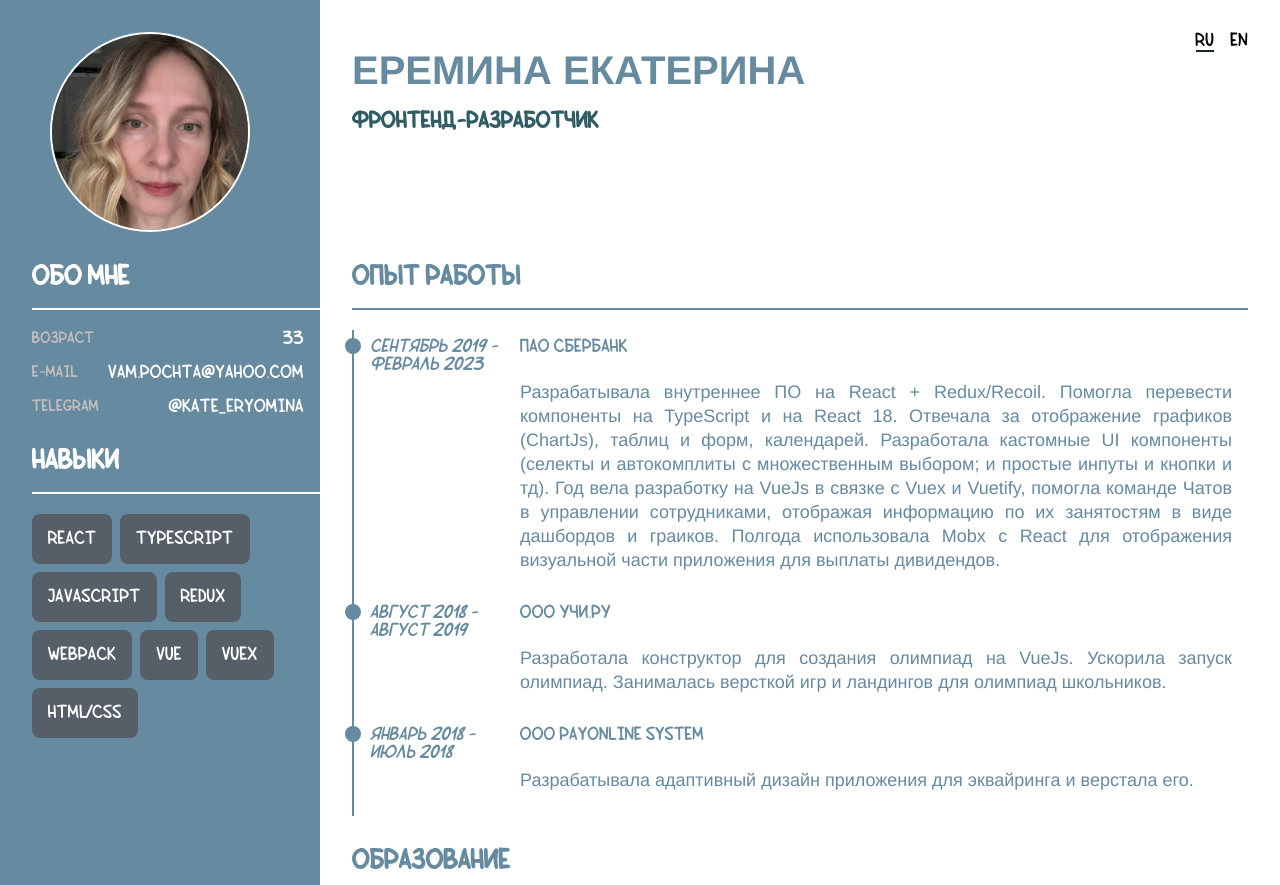
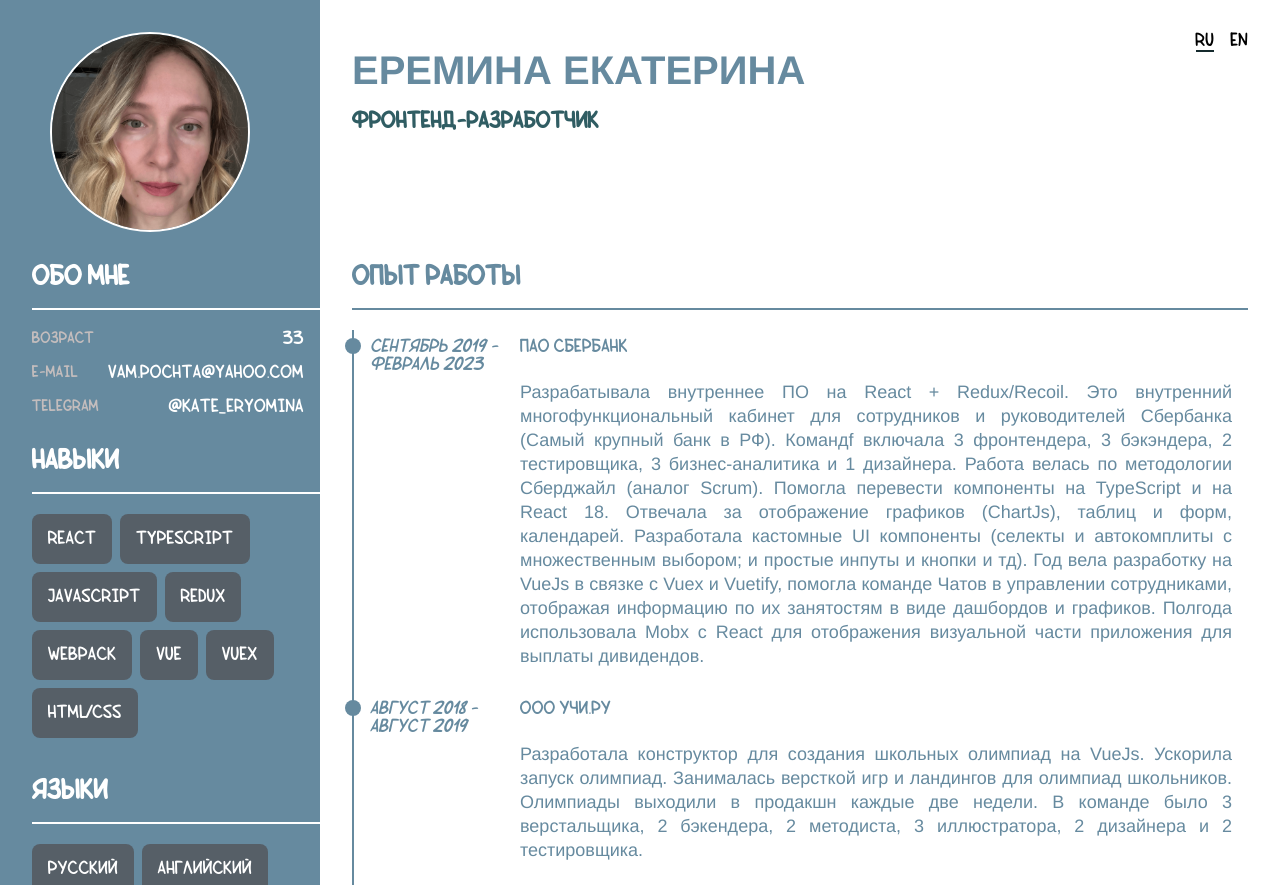
Before and after one commit to Kate9090/cv, a React (Create React App) app: page / in a window 1280 px wide. Shown: the top 885 px of the page. Built offline with nearby package versions, Linux system fonts and the light colour scheme.

Commit message:
adds description

```diff
--- a/src/Left/Left.jsx
+++ b/src/Left/Left.jsx
@@ -13,7 +13,7 @@ const LeftContent = ({lang}) => {
 			<div className={styles.Left__TitleInfo}>
 				<div className={styles.Left__ImageWrapper}>
 					<div className={styles.Left__Image}>
-					<img  className={styles.Left__Img} src={ava} alt='avatar' style={{width: 200, height: 200}} />
+						<img src={ava} alt='avatar' style={{width: 200, height: 200}} />
 					</div>
 				</div>
 				<section className={styles.Left__TitleName}>
@@ -58,6 +58,16 @@ const LeftContent = ({lang}) => {
 					<p className={styles.Left__Skill}>Html/Css</p>
 				</div>
 			</section>
+
+			<section className={styles.Left__Contacts}>
+				<h1 className={styles.Left__Title}>{DICTIONARY[`${lang}`].languages}</h1>
+				<div className={styles.Left__SkillWrapper}>
+					<p className={styles.Left__Skill}>{DICTIONARY[`${lang}`].rus}</p>
+
+					<p className={styles.Left__Skill}>{DICTIONARY[`${lang}`].english}</p>
+
+				</div>
+			</section>
 		</div>
 	)
 }
--- a/src/commons/dictionary.js
+++ b/src/commons/dictionary.js
@@ -14,17 +14,20 @@ const DICTIONARY = {
 		july: 'Июль',
 		june: 'Июнь',
 		sberbank: 'ПАО Сбербанк',
-		sberbank_expirience: `Разрабатывала внутреннее ПО на React + Redux/Recoil. Помогла перевести компоненты на TypeScript и на React 18. Отвечала за отображение графиков (ChartJs), таблиц и форм, календарей. Разработала кастомные UI компоненты (селекты и автокомплиты с множественным выбором; и простые инпуты и кнопки и тд). Год вела разработку на VueJs в связке с Vuex и Vuetify, помогла команде Чатов в управлении сотрудниками, отображая информацию по их занятостям в виде дашбордов и граиков. Полгода использовала Mobx с React для отображения визуальной части приложения для выплаты дивидендов.`,
+		sberbank_expirience: `Разрабатывала внутреннее ПО на React + Redux/Recoil. Это внутренний многофункциональный кабинет для сотрудников и руководителей Сбербанка (Самый крупный банк в РФ). Командf включала 3 фронтендера, 3 бэкэндера, 2 тестировщика, 3 бизнес-аналитика и 1 дизайнера. Работа велась по методологии Сберджайл (аналог Scrum). Помогла перевести компоненты на TypeScript и на React 18. Отвечала за отображение графиков (ChartJs), таблиц и форм, календарей. Разработала кастомные UI компоненты (селекты и автокомплиты с множественным выбором; и простые инпуты и кнопки и тд). Год вела разработку на VueJs в связке с Vuex и Vuetify, помогла команде Чатов в управлении сотрудниками, отображая информацию по их занятостям в виде дашбордов и графиков. Полгода использовала Mobx с React для отображения визуальной части приложения для выплаты дивидендов.`,
 		uchiRu: 'ООО Учи.ру',
-		uchiRu_expirience: 'Разработала конструктор для создания олимпиад на VueJs. Ускорила запуск олимпиад. Занималась версткой игр и ландингов для олимпиад школьников.',
+		uchiRu_expirience: 'Разработала конструктор для создания школьных олимпиад на VueJs. Ускорила запуск олимпиад. Занималась версткой игр и ландингов для олимпиад школьников. Олимпиады выходили в продакшн каждые две недели. В команде было 3 верстальщика, 2 бэкендера, 2 методиста, 3 иллюстратора, 2 дизайнера и 2 тестировщика.',
 		payOnline: 'ООО PayOnline System',
-		payOnline_expirience: 'Разрабатывала адаптивный дизайн приложения для эквайринга и верстала его. ',
+		payOnline_expirience: 'Разрабатывала адаптивный дизайн приложения для эквайринга и верстала его. В команде было 1 фронтендер, 1 верстальщик и 5 бэкендеров',
 		MSTU: 'МГТУ им Н.Э. Баумана',
 		master_degree: 'Магистратура: Специальность -  Ракетно-космические композиционные материалы и конструкции. Диплом с отличием.',
 		bachelor_degree: 'Бакалавриат: Специальность - Ракетно-космические композиционные материалы и конструкции. Диплом с отличием.',
+		languages: 'Языки',
+		rus: 'Русский',
+		english: 'Английский',
 	},
 	en: {
-        main_name: 'Ekaterina Eremina',
+		main_name: 'Ekaterina Eremina',
 		job_title: 'Frontend Developer',
 		title: 'About me',
 		age_label: 'age',
@@ -46,6 +49,9 @@ const DICTIONARY = {
 		MSTU: 'MSTU named Bauman',
 		master_degree: `Master's degree in Rocket and Space Composite Materials and Structures with honors`,
 		bachelor_degree: `Bachelor's degree in Rocket and Space Composite Materials and Structures with honors`,
+		languages: 'Languages',
+		rus: 'Russian',
+		english: 'English',
 	}
 }
 
```
